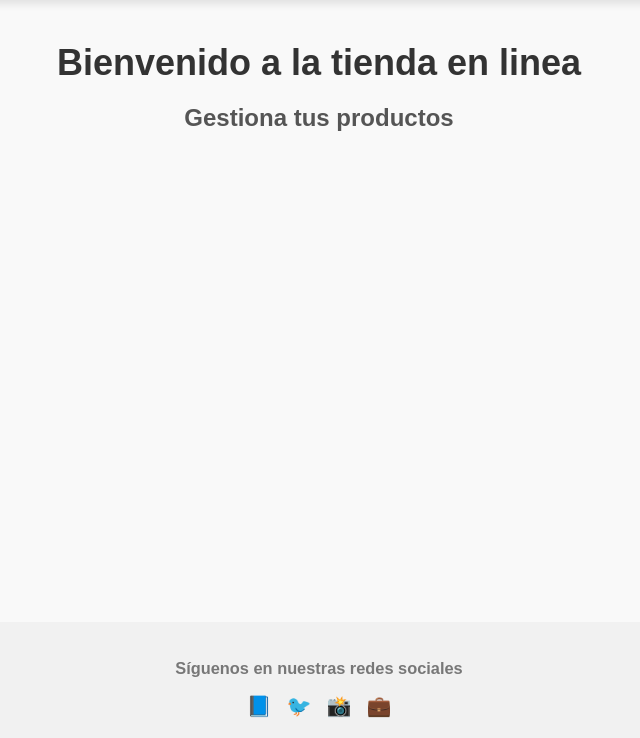
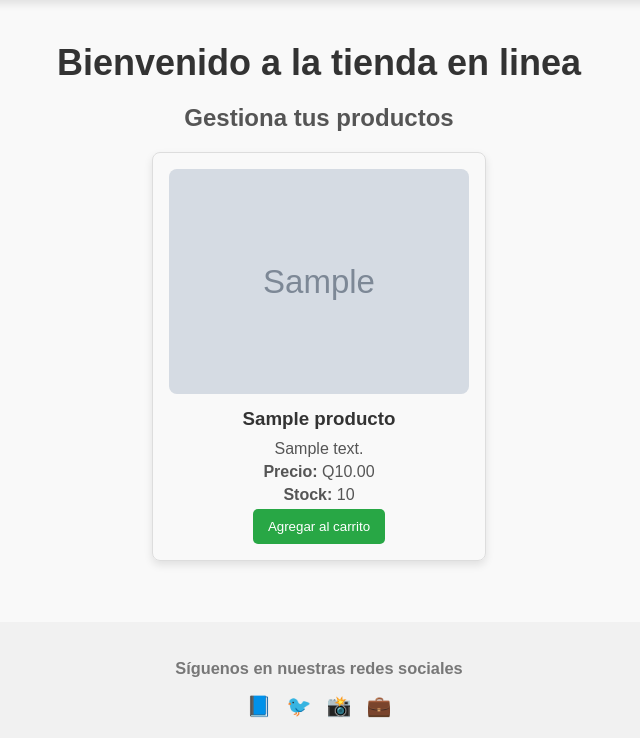
Before and after one commit to TheGatoFk/proyecto_compras_BDll, a PHP site: page / in a window 1280 px wide. Shown: the part 62-800 px from the top of the page, without its empty margins (321-961 px from the left). Run offline with PHP 8.4, Linux system fonts and the light colour scheme; tables that the repository leaves empty or names only in its code hold one stand-in row (values such as "Sample post"); grey boxes marked "Sample" are stand-in pictures.

Commit message:
index con productos

```diff
--- /dev/null
+++ b/CSS/productos.css
@@ -0,0 +1,37 @@
+.productos-container {
+    display: flex;
+    flex-wrap: wrap;
+    gap: 20px;
+    justify-content: center;
+}
+.producto-card {
+    border: 1px solid #ddd;
+    border-radius: 8px;
+    padding: 16px;
+    width: 300px;
+    text-align: center;
+    box-shadow: 0 4px 8px rgba(0, 0, 0, 0.1);
+}
+.producto-card img {
+    max-width: 100%;
+    height: auto;
+    border-radius: 8px;
+}
+.producto-card h3 {
+    margin: 10px 0;
+}
+.producto-card p {
+    margin: 5px 0;
+    color: #555;
+}
+.producto-card button {
+    background-color: #28a745;
+    color: white;
+    border: none;
+    padding: 10px 15px;
+    border-radius: 5px;
+    cursor: pointer;
+}
+.producto-card button:hover {
+    background-color: #218838;
+}
--- a/index.php
+++ b/index.php
@@ -5,6 +5,7 @@
     <meta charset="UTF-8">
     <meta name="viewport" content="width=device-width, initial-scale=1.0">
     <link rel="stylesheet" href="css/index.css">
+    <link rel="stylesheet" href="css/productos.css"> <!-- Vincula el archivo CSS de productos -->
     <title>Pagina Principal</title>
 </head>
 
@@ -23,8 +24,6 @@
                     <li><a href="iniciar_sesion_usuario.php">Iniciar sesion</a></li>
                     <li><a href="lista_producto.php">Carrito</a></li>
                     <li><a href="productos.php">Productos</a></li>
-
-
                 </ul>
             </div>
         </div>
@@ -32,6 +31,40 @@
         <div class="titulo">
             <h1>Bienvenido a la tienda en linea</h1>
             <h2 class="subtitulo">Gestiona tus productos</h2>
+            <div class="productos-container">
+                            <?php
+                            include 'conexion_portal_compras.php';
+                            if (!$conexion) {
+                                die("Conexión fallida: " . mysqli_connect_error());
+                            }
+
+                            // Consulta para obtener productos y sus imágenes
+                            $query = "SELECT p.id_producto, p.nombre, p.descripcion, p.precio, p.stock, i.url_imagen
+                                      FROM producto p
+                                      LEFT JOIN imagen_producto i ON p.id_producto = i.producto_id_producto";
+                            $result = mysqli_query($conexion, $query);
+
+                            if (mysqli_num_rows($result) > 0) {
+                                while ($row = mysqli_fetch_assoc($result)) {
+                                    echo "<div class='producto-card'>";
+                                    echo "<img src='imagenes/" . $row['url_imagen'] . "' alt='" . $row['nombre'] . "'>";
+                                    echo "<h3>" . $row['nombre'] . "</h3>";
+                                    echo "<p>" . $row['descripcion'] . "</p>";
+                                    echo "<p><strong>Precio:</strong> Q" .number_format($row['precio'], 2) . "</p>";
+                                    echo "<p><strong>Stock:</strong> " . $row['stock'] . "</p>";
+                                    echo "<form action='carrito.php' method='post'>
+                                            <input type='hidden' name='id_producto' value='" . $row['id_producto'] . "'>
+                                            <button type='submit'>Agregar al carrito</button>
+                                          </form>";
+                                    echo "</div>";
+                                }
+                            } else {
+                                echo "<p>No hay productos disponibles</p>";
+                            }
+
+                            mysqli_close($conexion);
+                            ?>
+                        </div>
         </div>
     </div>
 
```
Also changed, not shown: productos.php (+3 -39 lines).
